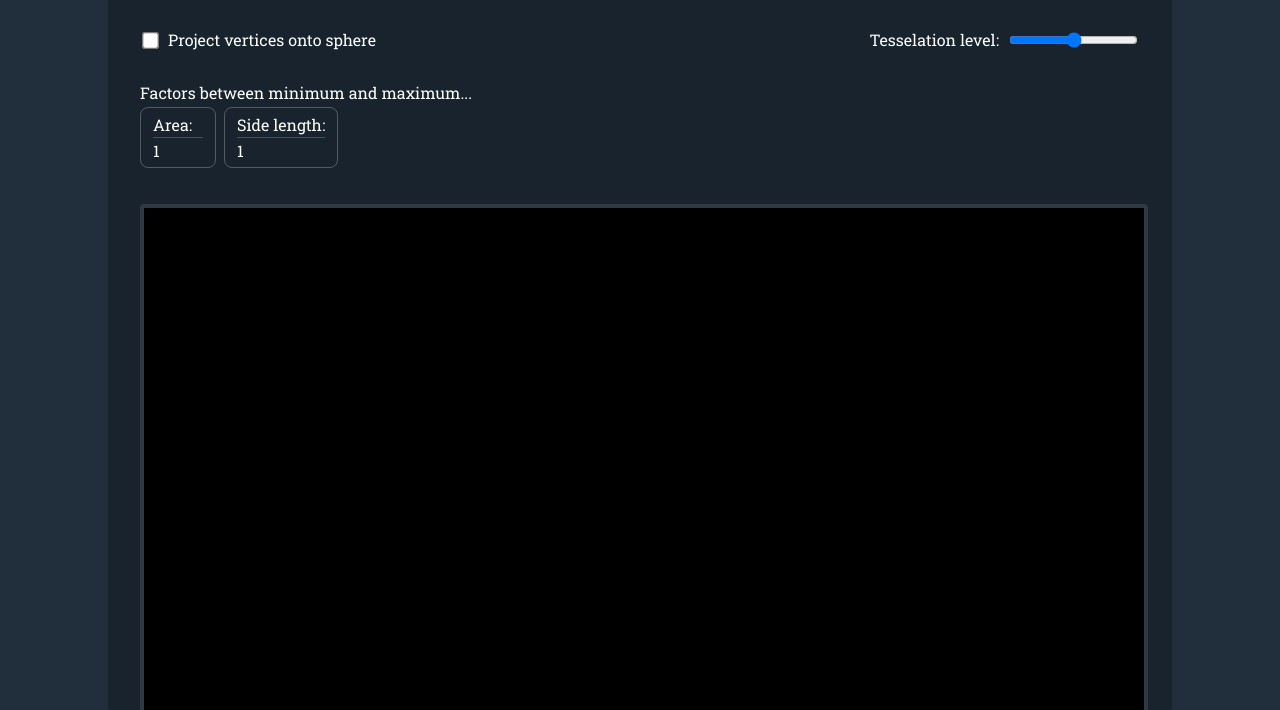
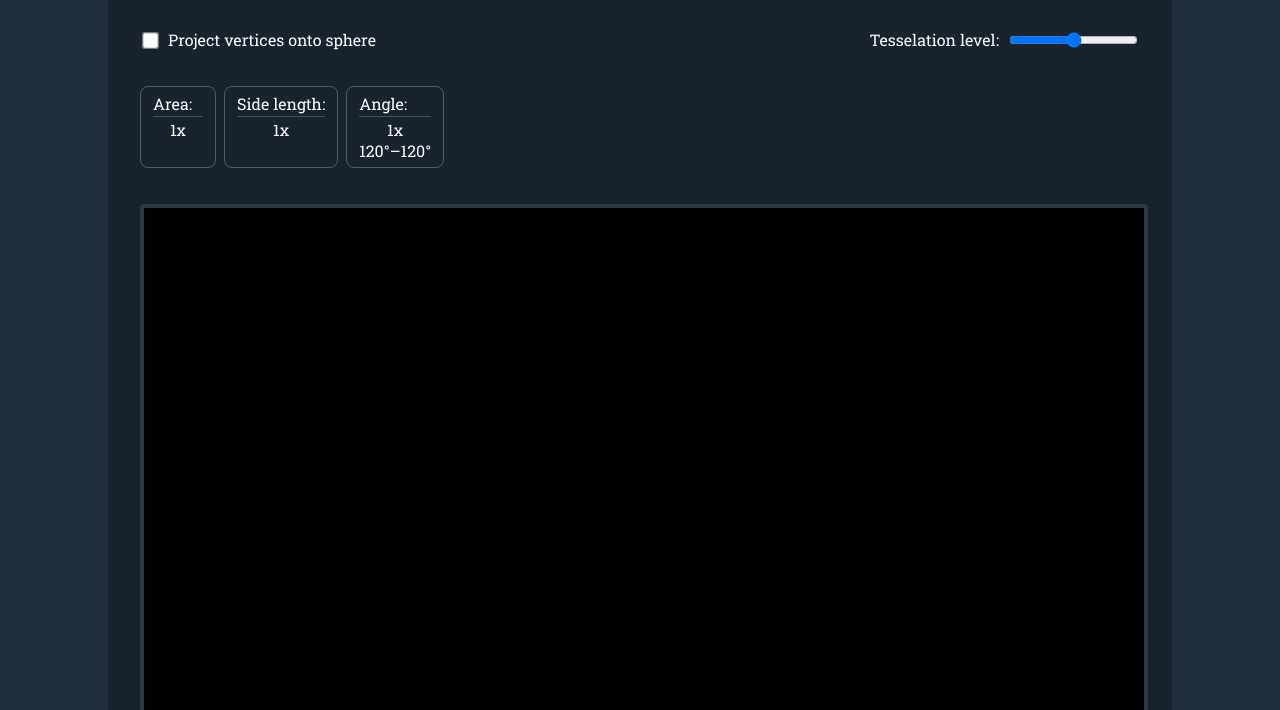
Before and after one commit to LukasKalbertodt/ico-explorer, a website built with Parcel: page src/index.html in a window 1280 px wide. Shown: the part 90-800 px from the top of the page. Built offline with nearby package versions, Linux system fonts and the light colour scheme.

Commit message:
Add status about inner angles

```diff
--- a/src/index.html
+++ b/src/index.html
@@ -30,15 +30,18 @@
 
             <div class="sep"></div>
 
-            Factors between minimum and maximum...
             <div class="factors">
                 <div>
                     Area:
-                    <div id="areaFactor"></div>
+                    <div id="areaStat"></div>
                 </div>
                 <div>
                     Side length:
-                    <div id="sideLengthFactor"></div>
+                    <div id="sideLengthStat"></div>
+                </div>
+                <div>
+                    Angle:
+                    <div id="angleStat"></div>
                 </div>
             </div>
 
--- a/src/main.css
+++ b/src/main.css
@@ -69,4 +69,7 @@ input[type="checkbox"] {
     border-top: 1px solid rgba(255, 255, 255, 20%);
     padding-top: 2px;
     margin-top: 2px;
+    display: flex;
+    flex-direction: column;
+    align-items: center;
 }
--- a/src/mesh.ts
+++ b/src/mesh.ts
@@ -19,18 +19,13 @@ export const createMesh = (options: Options, ui: Ui): Three.BufferGeometry => {
     const vertexBuffer = new Float32Array(triangles.buffer);
     geometry.setAttribute("position", new Three.BufferAttribute(vertexBuffer, 3));
 
-    const areaFactor = triangles.maxArea / triangles.minArea;
-    ui.areaFactor.innerHTML = round(areaFactor).toString();
-    const sideLengthFactor = triangles.maxSideLength / triangles.minSideLength;
-    ui.sideLengthFactor.innerHTML = round(sideLengthFactor).toString();
+    ui.areaStat.update(triangles.minArea, triangles.maxArea);
+    ui.sideLengthStat.update(triangles.minSideLength, triangles.maxSideLength);
+    ui.angleStat.update(triangles.minAngle, triangles.maxAngle);
 
     // The constants below were made for an "z is up" coordinate system.
     geometry.rotateX(-Math.PI / 2);
     return geometry;
-};
-
-const round = (x: number): number => {
-    return Math.round(x * 1000) / 1000;
 };
 
 const icoFace = (
@@ -84,6 +79,8 @@ class TriangleList {
     maxArea: number = Number.NEGATIVE_INFINITY;
     minSideLength: number = Number.POSITIVE_INFINITY;
     maxSideLength: number = Number.NEGATIVE_INFINITY;
+    minAngle: number = Number.POSITIVE_INFINITY;
+    maxAngle: number = Number.NEGATIVE_INFINITY;
 
     add(tri: Triangle) {
         const area = triArea(tri);
@@ -97,6 +94,17 @@ class TriangleList {
         ];
         this.minSideLength = Math.min(this.minSideLength, ...lengths);
         this.maxSideLength = Math.max(this.maxSideLength, ...lengths);
+
+        const a2b = tri[1].clone().sub(tri[0]);
+        const b2c = tri[2].clone().sub(tri[1]);
+        const c2a = tri[0].clone().sub(tri[2]);
+        const angles = [
+            a2b.angleTo(b2c) * 180 / Math.PI,
+            b2c.angleTo(c2a) * 180 / Math.PI,
+            c2a.angleTo(a2b) * 180 / Math.PI,
+        ];
+        this.minAngle = Math.min(this.minAngle, ...angles);
+        this.maxAngle = Math.max(this.maxAngle, ...angles);
 
         this.buffer.push(...tri[0].toArray());
         this.buffer.push(...tri[1].toArray());
--- a/src/ui.ts
+++ b/src/ui.ts
@@ -4,14 +4,16 @@ export class Ui {
     projectToSphere: HTMLInputElement;
     tesselationLevel: HTMLInputElement;
 
-    areaFactor: HTMLDivElement;
-    sideLengthFactor: HTMLDivElement;
+    areaStat: RangeIndicator;
+    sideLengthStat: RangeIndicator;
+    angleStat: RangeIndicator;
 
     constructor() {
         this.projectToSphere = getElement("projectToSphere", HTMLInputElement);
         this.tesselationLevel = getElement("tesselationLevel", HTMLInputElement);
-        this.areaFactor = getElement("areaFactor", HTMLDivElement);
-        this.sideLengthFactor = getElement("sideLengthFactor", HTMLDivElement);
+        this.areaStat = new RangeIndicator("areaStat");
+        this.sideLengthStat = new RangeIndicator("sideLengthStat");
+        this.angleStat = new RangeIndicator("angleStat", "°");
     }
 
     onChange(handler: () => void) {
@@ -19,3 +21,26 @@ export class Ui {
         this.tesselationLevel.addEventListener("input", handler);
     }
 }
+
+export class RangeIndicator {
+    html: HTMLDivElement;
+    valueUnit?: string;
+
+    constructor(id: string, valueUnit?: string) {
+        this.html = getElement(id, HTMLDivElement);
+        this.valueUnit = valueUnit;
+    }
+
+    update(min: number, max: number) {
+        const round = (n: number, digits: number): number => {
+            const base = Math.pow(10, digits);
+            return Math.round(n * base) / base;
+        };
+
+        const factor = max / min;
+        this.html.innerHTML = `<div>${round(factor, 2)}x</div>`
+            + (this.valueUnit
+                ? `<div>${round(min, 1)}${this.valueUnit}–${round(max, 1)}${this.valueUnit}</div>`
+                : "");
+    }
+}
```
